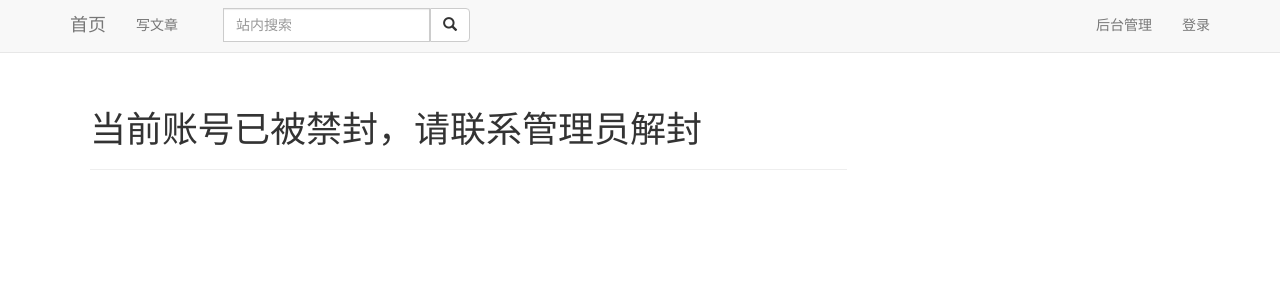
After one commit to WangShengguang/myblog, a Flask app: template app/templates/forbid.html in a window 1280 px wide. The commit adds this page. Shown: the top 300 px of the page. Run offline with Flask 2, Linux system fonts and the light colour scheme; the template is opened without the code that fills it, so the values that code supplies are empty; parts of the project's set-up code (start-up, migrations or seed data) failed here and were passed over; some libraries are stand-ins or nearby versions.

Commit message:
'forbid'

```diff
--- a/app/auth/views.py
+++ b/app/auth/views.py
@@ -69,8 +69,8 @@ def confirm(token):
 @auth.before_app_request
 def before_request():
     if current_user.forbid:
-        flash('账号已禁封，请联系管理员解封')
-        return redirect(url_for('main.index'))
+        flash('当前账号已禁封，请联系管理员解封')
+        return render_template('forbid.html')
     if current_user.is_authenticated:
         current_user.ping()
         if not current_user.confirmed and request.endpoint[:5] != 'auth.' and request.endpoint != 'static':
--- /dev/null
+++ b/app/templates/forbid.html
@@ -0,0 +1,7 @@
+{% extends "base.html" %}
+
+{% block page_content %}
+<div class="page-header">
+<h1>当前账号已被禁封，请联系管理员解封</h1>
+</div>
+{% endblock %}
--- a/app/templates/index.html
+++ b/app/templates/index.html
@@ -12,8 +12,8 @@
 {% endblock %}
 
 {% block navbar %}
-    <div class="navbar navbar-default  navbar-fixed-top" role="navigation"
-         style="position: fixed;top: 0px;width:100%;max-height:100px;z-index:1030;color: #428bca">
+    <div class="navbar  navbar-default navbar-fixed-top" role="navigation"
+         style="position: fixed;top: 0px;width:100%;max-height:100px;z-index:1030;">
         <div class="container">
             <div class="navbar-header">
                 <button type="button" class="navbar-toggle" data-toggle="collapse" data-target=".navbar-collapse">
```
Also changed, not shown: app/models.py (+5 -3 lines).
